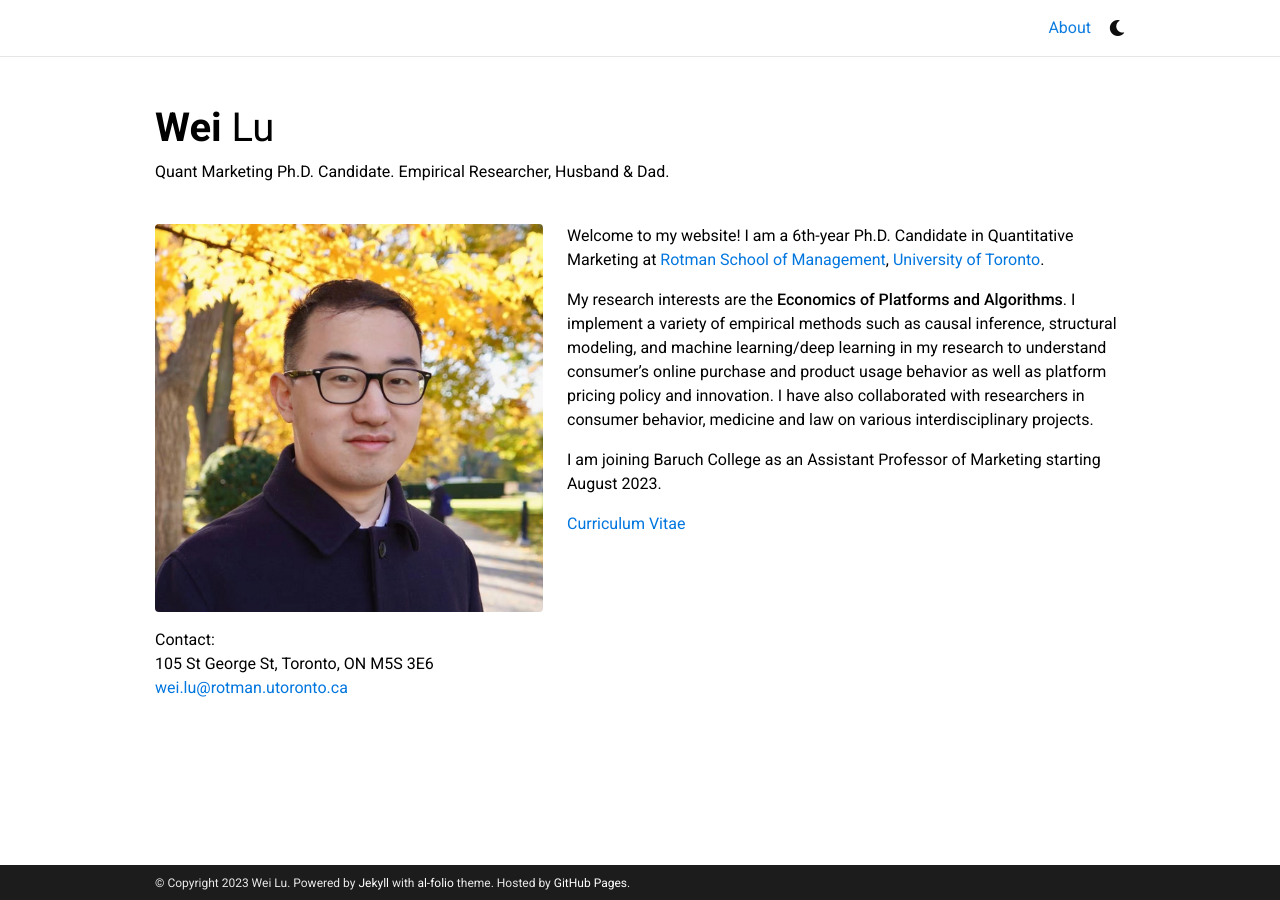
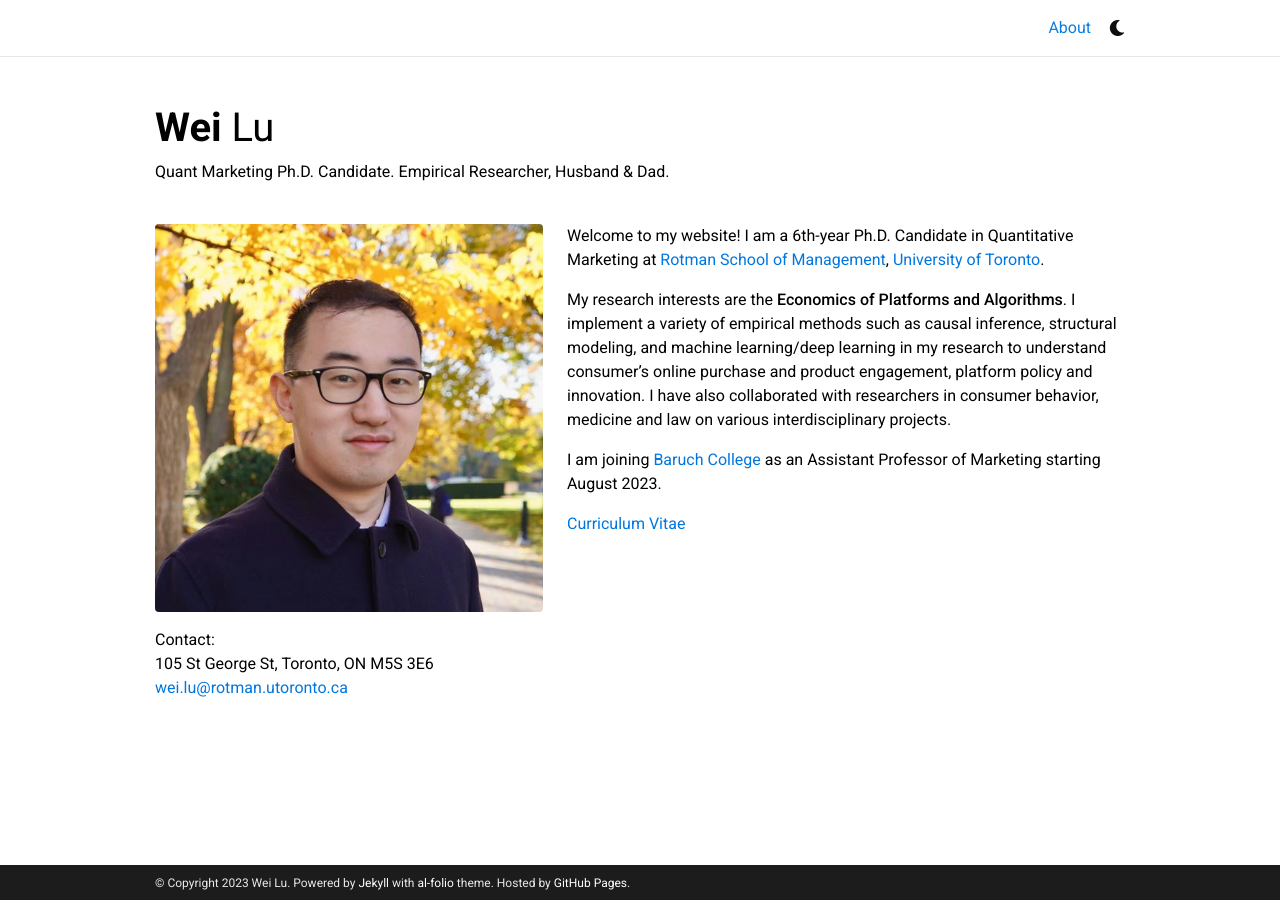
Before and after one commit to weilu-mkt/weilu-mkt.github.io, a Jekyll site: the page built from _pages/about.md, in a window 1280 px wide. Built offline with Jekyll 4.4.1, drawn with Linux system fonts in a browser that asks for light colours; full-size pictures stand in for the smaller copies a plugin makes; comment, search, counter and statistics services are not loaded; a style sheet for code colours, icons or effects is not loaded.

Commit message:
Update about.md

```diff
--- a/_pages/about.md
+++ b/_pages/about.md
@@ -22,8 +22,8 @@ Welcome to my website! I am a 6th-year Ph.D. Candidate in Quantitative Marketing
 
 <!-- and my supervisor is <a href='https://www.avigoldfarb.com/'>Avi Goldfarb</a>.  -->
 
-My research interests are the **Economics of Platforms and Algorithms**. I implement a variety of empirical methods such as causal inference, structural modeling, and machine learning/deep learning in my research to understand consumer's online purchase and product usage behavior as well as platform pricing policy and innovation. I have also collaborated with researchers in consumer behavior, medicine and law on various interdisciplinary projects.
+My research interests are the **Economics of Platforms and Algorithms**. I implement a variety of empirical methods such as causal inference, structural modeling, and machine learning/deep learning in my research to understand consumer's online purchase and product engagement, platform policy and innovation. I have also collaborated with researchers in consumer behavior, medicine and law on various interdisciplinary projects.
 
-I am joining Baruch College as an Assistant Professor of Marketing starting August 2023.
+I am joining <a href='https://www.baruch.cuny.edu/'>Baruch College</a> as an Assistant Professor of Marketing starting August 2023.
 
 [Curriculum Vitae](/assets/pdf/CV_20221101.pdf)
```
